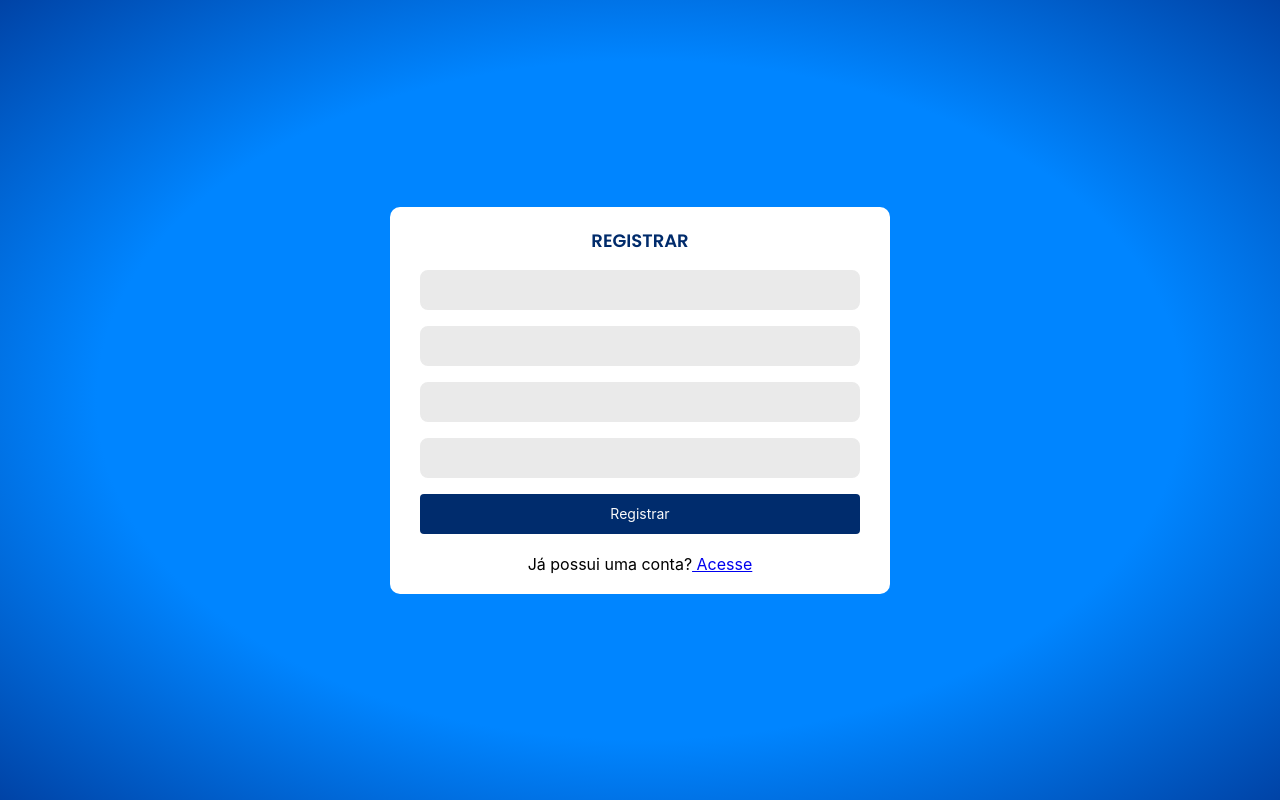
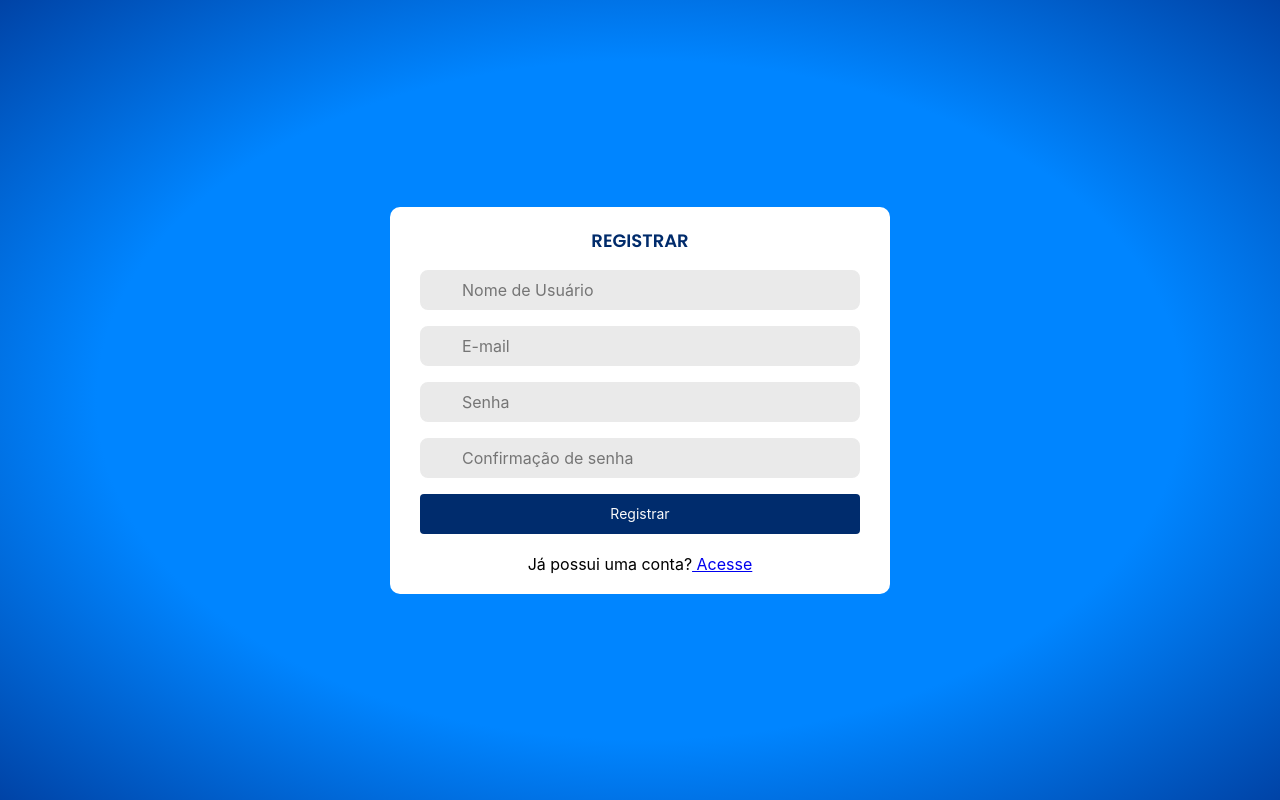
Before and after one commit to NatanMeira/aquacare-pwa, a Next.js app: page /sign-up in a window 1280 px wide. Built offline with nearby package versions, Linux system fonts and the light colour scheme; some icons are missing; a web font is replaced by a local one.

Commit message:
feat: add form placeholders

```diff
--- a/src/components/Forms/SignIn/index.tsx
+++ b/src/components/Forms/SignIn/index.tsx
@@ -39,6 +39,7 @@ const SignIn = () => {
             icon={<EmailOutline />}
             onBlur={formik.handleBlur('email')}
             error={formik.touched.email ? formik.errors.email : undefined}
+            placeholder="E-mail"
           />
         </S.FormControl>
 
@@ -51,6 +52,7 @@ const SignIn = () => {
             icon={<LockPassword />}
             onBlur={formik.handleBlur('password')}
             error={formik.touched.password ? formik.errors.password : undefined}
+            placeholder="Senha"
           />
         </S.FormControl>
 
--- a/src/components/Forms/SignUp/index.tsx
+++ b/src/components/Forms/SignUp/index.tsx
@@ -42,6 +42,7 @@ const SignUp = () => {
             icon={<User />}
             onBlur={formik.handleBlur('name')}
             error={formik.touched.name ? formik.errors.name : undefined}
+            placeholder="Nome de Usuário"
           />
         </S.FormControl>
 
@@ -54,6 +55,7 @@ const SignUp = () => {
             icon={<EmailOutline />}
             onBlur={formik.handleBlur('email')}
             error={formik.touched.email ? formik.errors.email : undefined}
+            placeholder="E-mail"
           />
         </S.FormControl>
 
@@ -66,6 +68,7 @@ const SignUp = () => {
             icon={<LockPassword />}
             onBlur={formik.handleBlur('password')}
             error={formik.touched.password ? formik.errors.password : undefined}
+            placeholder="Senha"
           />
         </S.FormControl>
 
@@ -82,6 +85,7 @@ const SignUp = () => {
                 ? formik.errors.passwordConfirmation
                 : undefined
             }
+            placeholder="Confirmação de senha"
           />
         </S.FormControl>
 
```
